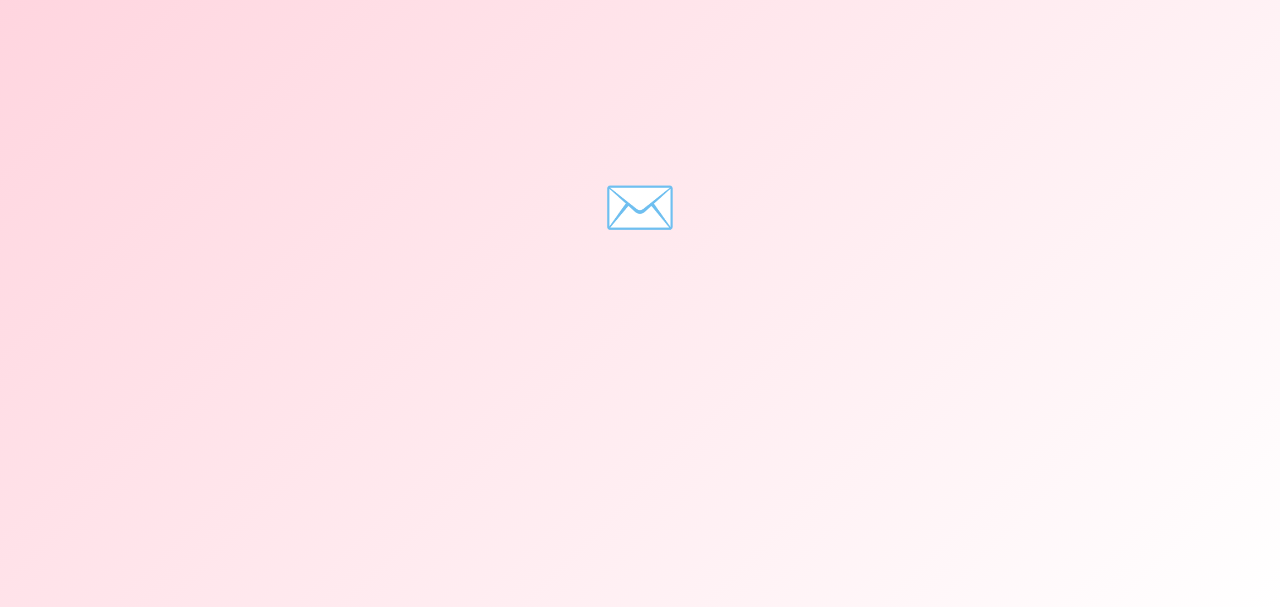
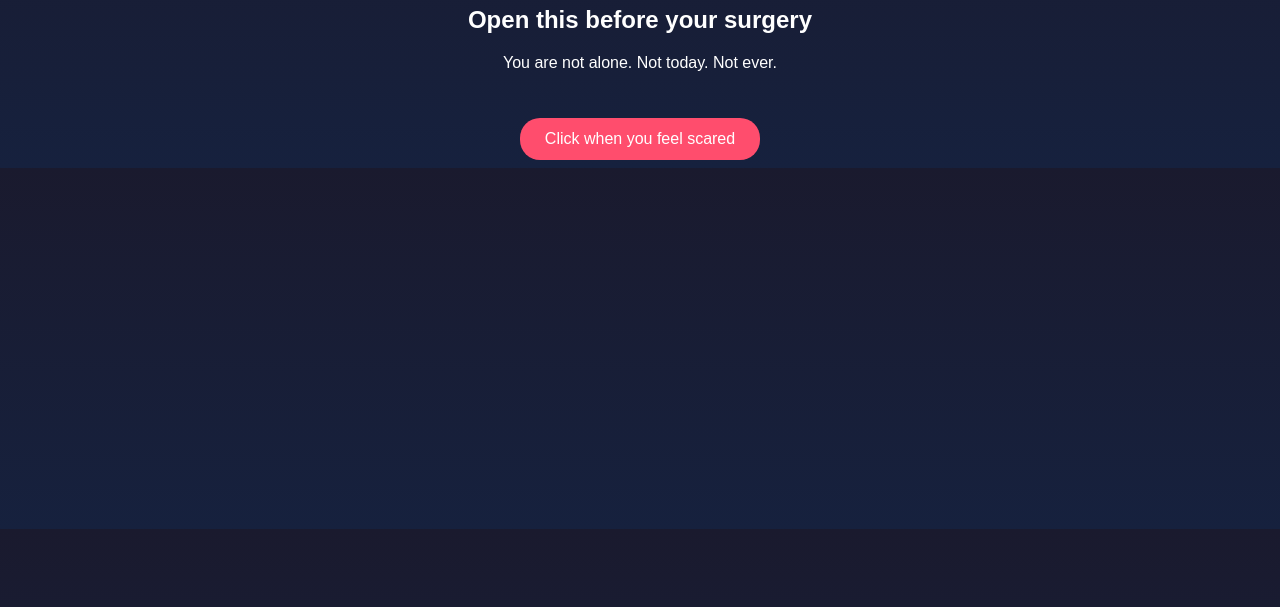
Before and after one commit to achuaswinanand-code/foryou, a plain HTML site: page index.html in a window 1280 px wide. Shown: the part 193-800 px from the top of the page. Drawn offline with Linux system fonts and the light colour scheme.

Commit message:
Update index.html

```diff
--- a/index.html
+++ b/index.html
@@ -1,93 +1,83 @@
 <!DOCTYPE html>
-<html lang="en">
+<html>
 <head>
 <meta charset="UTF-8">
-<meta name="viewport" content="width=device-width, initial-scale=1.0">
 <title>For You ❤️</title>
-
 <style>
 body {
-        margin: 0;
-        height: 100vh;
-        display: flex;
-        align-items: center;
-        justify-content: center;
-        background: linear-gradient(135deg, #ffd1dc, #fff);
+  background: linear-gradient(to bottom, #1a1a2e, #16213e);
+  color: white;
   font-family: Arial, sans-serif;
+  text-align: center;
+  padding-top: 100px;
+  overflow: hidden;
 }
 
-    .container {
-        text-align: center;
-        padding: 20px;
+.heart {
+  font-size: 60px;
+  animation: beat 1s infinite;
 }
 
-    .letter-btn {
-        font-size: 60px;
-        background: none;
-        border: none;
-        cursor: pointer;
-        transition: transform 0.3s;
+@keyframes beat {
+  0% { transform: scale(1); }
+  50% { transform: scale(1.2); }
+  100% { transform: scale(1); }
 }
 
-    .letter-btn:hover {
-        transform: scale(1.1);
+button {
+  margin-top: 30px;
+  padding: 12px 25px;
+  font-size: 16px;
+  border: none;
+  border-radius: 20px;
+  background-color: #ff4d6d;
+  color: white;
+  cursor: pointer;
 }
 
-    .letter-btn:disabled {
-        cursor: default;
-        opacity: 0.5;
-    }
-
-    .message-box {
-        margin-top: 30px;
-        padding: 20px;
-        max-width: 320px;
-        background: white;
-        border-radius: 15px;
-        box-shadow: 0 10px 20px rgba(0,0,0,0.1);
+#hiddenMessage {
+  display: none;
+  margin-top: 20px;
   font-size: 18px;
-        line-height: 1.5;
-        display: none;
-        animation: fadeIn 0.6s ease-in-out;
-    }
-
-    @keyframes fadeIn {
-        from { opacity: 0; transform: translateY(10px); }
-        to { opacity: 1; transform: translateY(0); }
 }
 </style>
 </head>
 
 <body>
 
-<div class="container">
-    <button class="letter-btn" id="letterBtn">✉️</button>
+<div class="heart">❤️</div>
 
-    <div class="message-box" id="messageBox"></div>
+<h2>Open this before your surgery</h2>
+
+<p id="typing"></p>
+
+<button onclick="showMessage()">Click when you feel scared</button>
+
+<div id="hiddenMessage">
+  No matter how far I am, I am holding your hand right now.
+  we will face this together and i will always be your side not for tody or tomorrow
+  but for a life time,we will make it happen together.
+  I am so proud of you.
+  And i really love you❤️
 </div>
 
 <script>
-    const messages = [
-        "I know today feels scary, and it’s okay to feel that way.\nYou are safe, and this surgery is here to help you heal.",
-        "You are stronger than you think.\nYou’ve already faced so much, and you are still standing.",
-        "Very soon, this day will be just a memory.\nEasier days, lighter moments, and more smiles are waiting for you.",
-        "I’m so proud of you.\nI’m right here with you—before, during, and after this.\nYou are loved more than you know ❤️"
-    ];
+let text = "You are not alone. Not today. Not ever.";
+let i = 0;
 
-    let index = 0;
-    const button = document.getElementById("letterBtn");
-    const box = document.getElementById("messageBox");
+function typeWriter() {
+  if (i < text.length) {
+    document.getElementById("typing").innerHTML += text.charAt(i);
+    i++;
+    setTimeout(typeWriter, 50);
+  }
+}
 
-    button.addEventListener("click", () => {
-        box.style.display = "block";
-        box.textContent = messages[index];
-        index++;
+function showMessage() {
+  document.getElementById("hiddenMessage").style.display = "block";
+}
 
-        if (index === messages.length) {
-            button.disabled = true;
-            button.textContent = "❤️";
-        }
-    });
+typeWriter();
 </script>
 
 </body>
```
Lines whose indentation alone changed are shown as unchanged.
